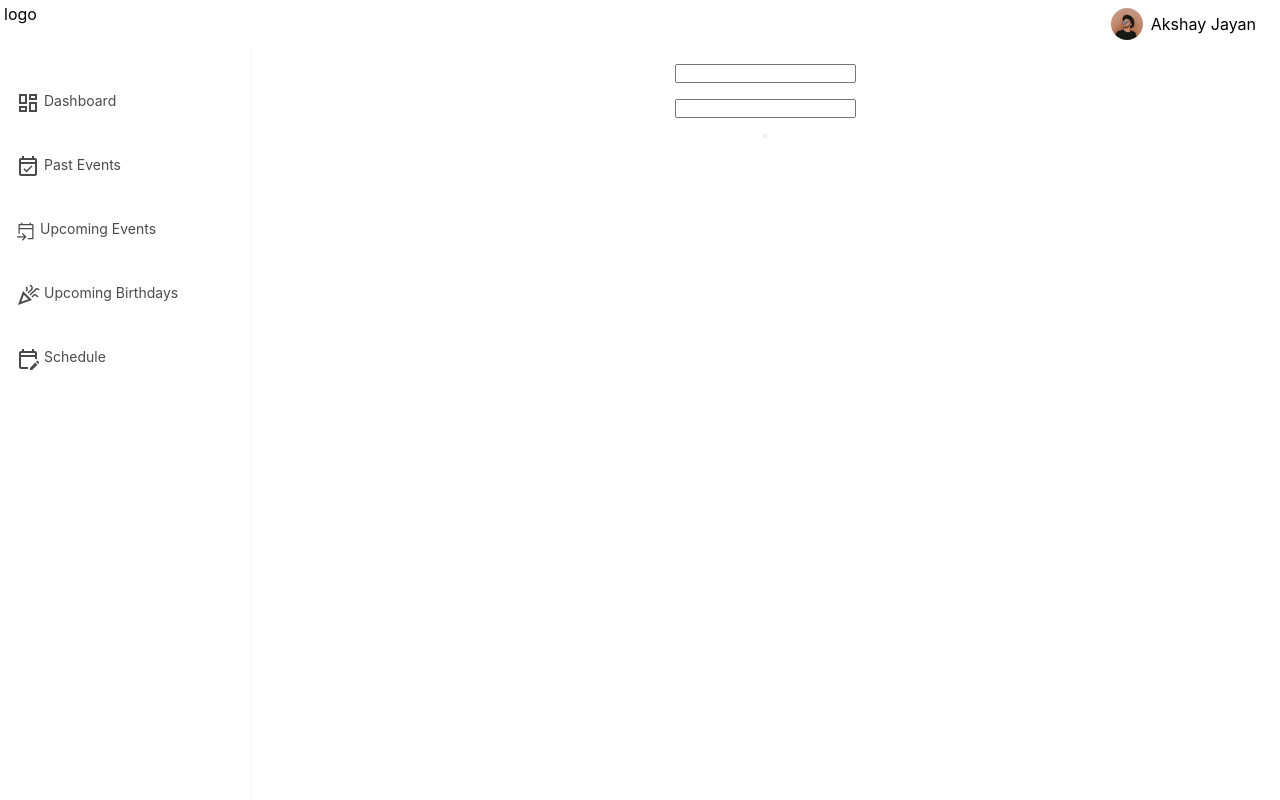
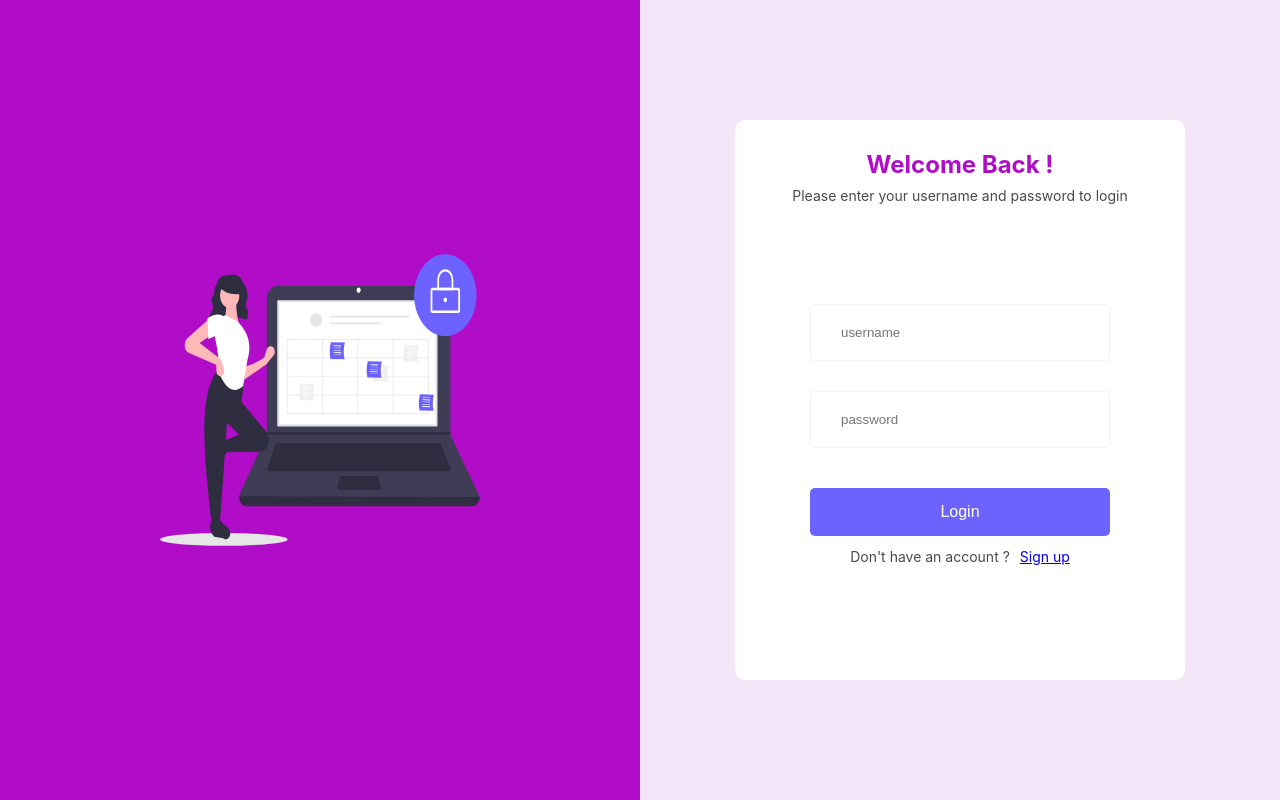
Before and after one commit to Akshay-Jayan3/eventApp-client, a React (Create React App) app: page /login in a window 1280 px wide. Built offline with nearby package versions, Linux system fonts and the light colour scheme.

Commit message:
add login with authentication

```diff
--- a/src/Pages/Auth/Login/index.js
+++ b/src/Pages/Auth/Login/index.js
@@ -1,12 +1,45 @@
-import React from "react";
+import React, { useState } from "react";
+import axios from 'axios';
+import { useNavigate } from "react-router-dom";
+import LoginCard from "../../../components/login";
+import image from "../../../assets/images/login.svg"
 
 const Login = () => {
+  const navigate = useNavigate()
+  const [credentials, setCredentials] = useState({ username: '', password: '' });
+  const handleLogin = async (e) => {
+    e.preventDefault();
+    try {
+      const response = await axios.post('http://localhost:4000/auth/login', credentials);
+      if (response.status === 200) {
+        const { token, userid } = response.data;
+        if (token && userid) {
+          localStorage.setItem('token', token);
+          localStorage.setItem('userid', userid);
+          navigate('/dashboard');
+        } else {
+
+          console.error('Unexpected response data:', response.data);
+        }
+      } else {
+
+        console.error('Login failed:', response.data.message || 'Login failed');
+      }
+    } catch (error) {
+      console.error('An error occurred during login:', error.message);
+    }
+  };
+
+  const handleInputChange = (e) => {
+    const { name, value } = e.target;
+    setCredentials({ ...credentials, [name]: value });
+  };
   return (
     <div className="login">
-      <div></div>
-      <input></input>
-      <input></input>
-      <button></button>
+      <div className="left_container"><img src={image} alt="login_image"/></div>
+      <div className="right_container"><LoginCard credentials={credentials} handleLogin={handleLogin} handleInputChange={handleInputChange}/></div>
+
+
     </div>
   );
 };
--- a/src/Routes/ProtectedRoute.js
+++ b/src/Routes/ProtectedRoute.js
@@ -1,19 +1,9 @@
-
-import { Navigate } from 'react-router-dom';
+import { Navigate } from "react-router-dom";
+import Layout from "../layout";
 
 const ProtectedRoute = ({ children }) => {
-
-    // const { loading, isAuthenticated, user } = useSelector(state => state.user);
-    const loading=false
-    const isAuthenticated=true
-
-    return (
-        <>
-            {loading === false && (
-                isAuthenticated === false ? <Navigate to="/login" /> : children
-            )}
-        </>
-    );
+  const isAuthenticated = localStorage.getItem("token");
+  return <>{isAuthenticated ? <Layout>{children}</Layout> : <Navigate to="/login" />}</>;
 };
 
 export default ProtectedRoute;
--- a/src/Routes/index.js
+++ b/src/Routes/index.js
@@ -1,8 +1,8 @@
 import React, { lazy, Suspense } from "react";
-import { BrowserRouter as Router, Routes, Route } from "react-router-dom";
+import { BrowserRouter as Router, Routes, Route , Navigate} from "react-router-dom";
 import ProtectedRoute from "./ProtectedRoute";
 import SpinLoader from "../components/SpinLoader";
-import Layout from "../layout";
+
 
 const Login = lazy(() => import("../Pages/Auth/Login/index"));
 const Error404 = lazy(() => import("../Pages/Auth/Error404/index"));
@@ -18,16 +18,12 @@ const PageRouter = () => {
   return (
     <>
       <Router>
-        <Layout>
           <Suspense fallback={<SpinLoader />}>
             <Routes>
-              {/* <Route path="/" element={
-          <ProtectedRoute>
-            <Home />
-          </ProtectedRoute>
-        } /> */}
+              <Route path="/" element={<Navigate replace to="/dashboard" />} />
               <Route path="/login" element={<Login />} />
               <Route
+                exact
                 path="/dashboard"
                 element={
                   <ProtectedRoute>
@@ -73,7 +69,6 @@ const PageRouter = () => {
               <Route path="*" element={<Error404 />} />
             </Routes>
           </Suspense>
-        </Layout>
       </Router>
     </>
   );
--- a/src/components/Sidebar/styles.module.scss
+++ b/src/components/Sidebar/styles.module.scss
@@ -7,7 +7,7 @@
 }
 
 .sidebar_container{
-    width:250px;
+    width:264px;
 
 
 }
--- a/src/components/Topbar/index.js
+++ b/src/components/Topbar/index.js
@@ -1,14 +1,28 @@
 import React from "react";
 import Styles from "./styles.module.scss";
-import profile from '../../assets/images/ProfilePic.jpg'
+import profile from "../../assets/images/ProfilePic.jpg";
+import { useNavigate } from "react-router";
 
 const Topbar = () => {
+
+
+  const navigate = useNavigate();
+  const handleLogout = () => {
+    localStorage.removeItem("token");
+    navigate("/login");
+  };
+
   return (
     <div className={Styles.topbar_container}>
       <div className={Styles.logo}>logo</div>
       <div className={Styles.Profile}>
-       <div className={Styles.ProficePic}><img src={profile} alt="profile-pic"></img></div>
-        <div>Akshay Jayan</div>
+        <div className={Styles.ProficePic}>
+          <img src={profile} alt="profile-pic"></img>
+        </div>
+        <div></div>
+        <div>
+          <button onClick={handleLogout}>Logout</button>
+        </div>
       </div>
     </div>
   );
--- /dev/null
+++ b/src/components/login/index.js
@@ -0,0 +1,42 @@
+import React from "react";
+import styles from "./styles.module.scss";
+
+const LoginCard = ({ credentials, handleLogin, handleInputChange }) => {
+  return (
+    <div className={styles.container}>
+      <div className={styles.welcome}>
+        <h2>Welcome Back !</h2>
+        <p>Please enter your username and password to login</p>
+      </div>
+
+      <form onSubmit={handleLogin}>
+        <div>
+          <input
+            className={styles.inputContainer}
+            type="text"
+            name="username"
+            placeholder="username"
+            value={credentials.username}
+            onChange={handleInputChange}
+          />
+        </div>
+        <br />
+        <div>
+          <input
+            className={styles.inputContainer}
+            type="password"
+            name="password"
+            placeholder="password"
+            value={credentials.password}
+            onChange={handleInputChange}
+          />
+        </div>
+        <br />
+        <button type="submit">Login</button>
+      </form>
+      <div className={styles.signup}><p>Don't have an account ?</p><span><a href="/signup">Sign up</a></span></div>
+    </div>
+  );
+};
+
+export default LoginCard;
--- /dev/null
+++ b/src/components/login/styles.module.scss
@@ -0,0 +1,81 @@
+.container {
+    width: 450px;
+    height: 70%;
+    padding-block: 30px;
+    display: flex;
+    flex-direction: column;
+    border-radius: 10px;
+    align-items: center;
+    background-color:#fff;
+
+    .welcome {
+        h2{
+            color:#B10DC9;
+            margin-bottom: 8px;
+        }
+        p{
+            color: #4A4A4A;
+            font-size: 14px;
+        }
+        text-align: center;
+        margin-bottom: 80px;
+    }
+
+    form {
+        display: flex;
+        width: 300px;
+        flex-direction: column;
+        margin-top: 20px;
+        gap: 5px;
+
+        .inputContainer {
+            position: relative;
+        }
+
+        input[type="text"],
+        input[type="password"] {
+            width: 100%;
+            padding: 20px;
+            border: 1px solid #F2F2F2;
+            border-radius: 5px;
+            padding-left: 30px;
+            color: #4A4A4A;
+        }
+        input:focus{
+            border: 2px solid #F4E5F9;
+            outline:none
+        }
+
+        button {
+            margin-top: 10px;
+            background-color: #6C63FF;
+            border: none;
+            padding: 15px;
+            border-radius: 5px;
+            color: #fff;
+            font-weight: 400;
+            font-size: 16px;
+        }
+        button:hover{
+            background-color: #7e78f0;
+        }
+    }
+
+    .signup {
+        padding: 10px;
+        text-align: center;
+
+        p {
+            display: inline;
+            margin-right: 10px;
+            color: #4A4A4A;
+            font-size: 14px;
+
+        }
+        a{
+            font-size: 14px;
+        }
+
+        width:100%
+    }
+}
--- a/src/layout/index.js
+++ b/src/layout/index.js
@@ -1,17 +1,9 @@
-import React from "react";
+import React  from "react";
 import Sidebar from "../components/Sidebar";
 import Topbar from "../components/Topbar";
 import Styles from './styles.module.scss'
 
 const Layout = ({ children }) => {
-  const isAuthenticated = false;
-
-  if (isAuthenticated)
-    return (
-      <div className={Styles.login_container}>
-        <div className={Styles.login_wrapper}>{children}</div>
-      </div>
-    );
 
   return (
     <div className={Styles.main_container}>
--- a/src/main.scss
+++ b/src/main.scss
@@ -14,13 +14,27 @@ body{
 
 .login {
     display: flex;
+    height: 100%;
+.left_container{
+    width:50%;
+    height: 100vh;
+    display: flex;
     justify-content: center;
     align-items: center;
-    flex-direction: column;
-    height: 100%;
-    gap:16px;
+    background-color: #B10DC9;
+    img{
+        width:50%
+    }
+}
+   .right_container{
+    display: flex;
+    justify-content: center;
+    align-items: center;
+    background-color: #F4E5F9;
+    width:50%;
+    height: 100vh;
 
-
+   }
 }
 
 .welcomeBadge_container{
```
Also changed, not shown: src/index.js (+7 -7 lines), src/Pages/Dashboard/Dashboard.js (renamed from src/Pages/Dashboard/Dashboard.js.js), src/assets/images/login.svg (added).
